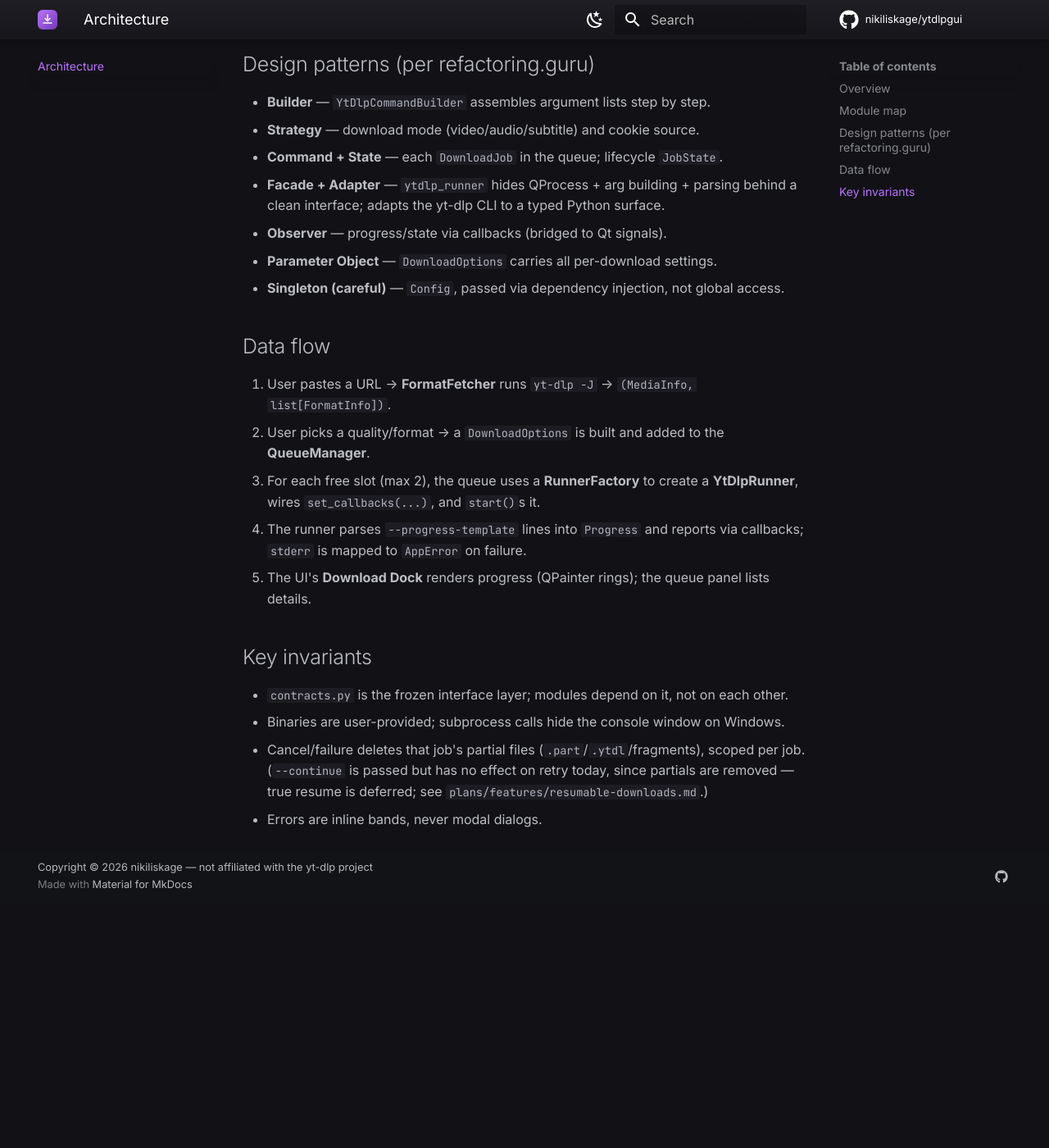
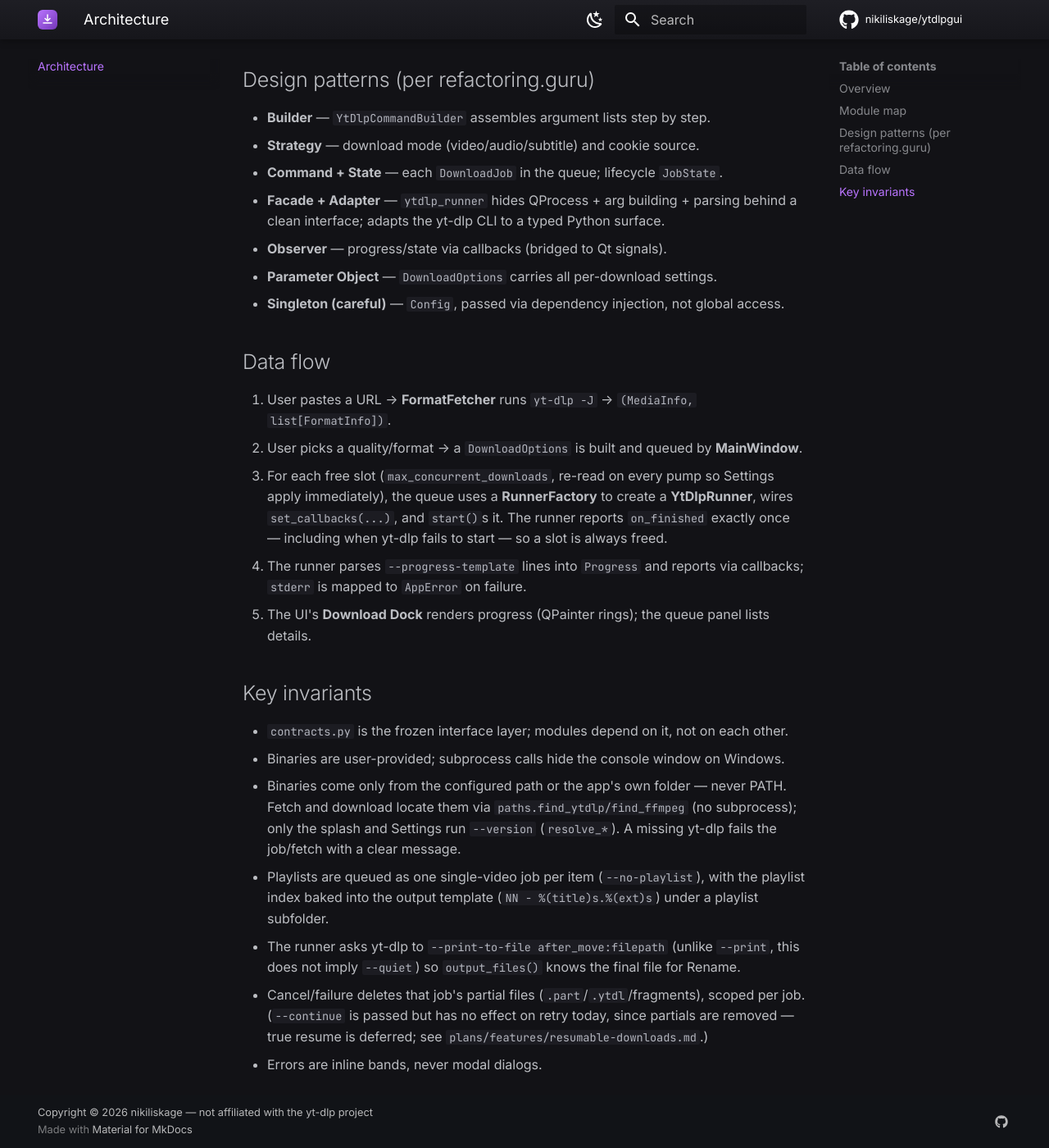
Before and after one commit to nikiliskage/ytdlpgui, an MkDocs documentation site: the page built from docs/architecture.md, in a window 1280 px wide and 1400 px high, scrolled down 766 px. Shown: the whole window at 82% size. Built offline with MkDocs 1.6.1 and Material for MkDocs 9.7.7, drawn with Linux system fonts in a browser that asks for light colours; comment, search, counter and statistics services are not loaded; before the commit the page ends 1867 px from its top, so only the background shows below that; some of the changed text lies outside the part shown.

Commit message:
docs: playlists, rename and binary lookup; update changelog
README, getting started, user guide, architecture notes and the PyInstaller
spec comment now describe playlist downloads, renaming finished files and
the Settings/install-folder-only binary lookup. CHANGELOG [Unreleased]
lists everything on this branch.

Co-Authored-By: Claude Opus 5.5 <noreply@anthropic.com>

````diff
--- a/docs/architecture.md
+++ b/docs/architecture.md
@@ -16,11 +16,12 @@ app/
     config.py          # JSON-persisted settings (Stream A)
     paths.py           # yt-dlp/ffmpeg resolution + versions + CREATE_NO_WINDOW + -U update (A)
     command_builder.py # Builds yt-dlp arg lists (Builder) (Stream B)
-    format_fetcher.py  # `-J` metadata/formats + `--flat-playlist` (async) (B)
+    format_fetcher.py  # `-J` metadata/formats; playlist links → PlaylistInfo (async) (B)
+    filenames.py       # Windows-safe names, playlist file template, rename_output
     ytdlp_runner.py    # QProcess wrapper + progress/stderr parsing (Facade+Adapter) (B)
     errors.py          # stderr -> AppError mapping (B)
-    queue_manager.py   # Up to 2 concurrent jobs (Command + State) (Stream C)
-  main_window.py, splash.py, widgets/, resources/, icons.py, ui_state.py  # UI (Stream D)
+  main_window.py       # UI shell + the download queue (concurrency limit from config)
+  splash.py, widgets/, resources/, icons.py, ui_state.py  # UI (Stream D)
 tests/                 # pytest (unit / integration[@network] / ui[pytest-qt]) + fixtures (Stream T)
 ```
 
@@ -36,9 +37,11 @@ tests/                 # pytest (unit / integration[@network] / ui[pytest-qt]) +
 
 ## Data flow
 1. User pastes a URL → **FormatFetcher** runs `yt-dlp -J` → `(MediaInfo, list[FormatInfo])`.
-2. User picks a quality/format → a `DownloadOptions` is built and added to the **QueueManager**.
-3. For each free slot (max 2), the queue uses a **RunnerFactory** to create a **YtDlpRunner**,
-   wires `set_callbacks(...)`, and `start()`s it.
+2. User picks a quality/format → a `DownloadOptions` is built and queued by **MainWindow**.
+3. For each free slot (`max_concurrent_downloads`, re-read on every pump so Settings apply
+   immediately), the queue uses a **RunnerFactory** to create a **YtDlpRunner**, wires
+   `set_callbacks(...)`, and `start()`s it. The runner reports `on_finished` exactly once —
+   including when yt-dlp fails to start — so a slot is always freed.
 4. The runner parses `--progress-template` lines into `Progress` and reports via callbacks;
    `stderr` is mapped to `AppError` on failure.
 5. The UI's **Download Dock** renders progress (QPainter rings); the queue panel lists details.
@@ -46,6 +49,13 @@ tests/                 # pytest (unit / integration[@network] / ui[pytest-qt]) +
 ## Key invariants
 - `contracts.py` is the frozen interface layer; modules depend on it, not on each other.
 - Binaries are user-provided; subprocess calls hide the console window on Windows.
+- Binaries come only from the configured path or the app's own folder — never PATH. Fetch and
+  download locate them via `paths.find_ytdlp/find_ffmpeg` (no subprocess); only the splash and
+  Settings run `--version` (`resolve_*`). A missing yt-dlp fails the job/fetch with a clear message.
+- Playlists are queued as one single-video job per item (`--no-playlist`), with the playlist
+  index baked into the output template (`NN - %(title)s.%(ext)s`) under a playlist subfolder.
+- The runner asks yt-dlp to `--print-to-file after_move:filepath` (unlike `--print`, this does
+  not imply `--quiet`) so `output_files()` knows the final file for Rename.
 - Cancel/failure deletes that job's partial files (`.part`/`.ytdl`/fragments), scoped per job.
   (`--continue` is passed but has no effect on retry today, since partials are removed — true
   resume is deferred; see `plans/features/resumable-downloads.md`.)
````
Also changed, not shown: CHANGELOG.md (+37 -0 lines), README.md (+7 -3 lines), docs/getting-started.md (+3 -2 lines), docs/user-guide.md (+18 -2 lines), 1 other file.
